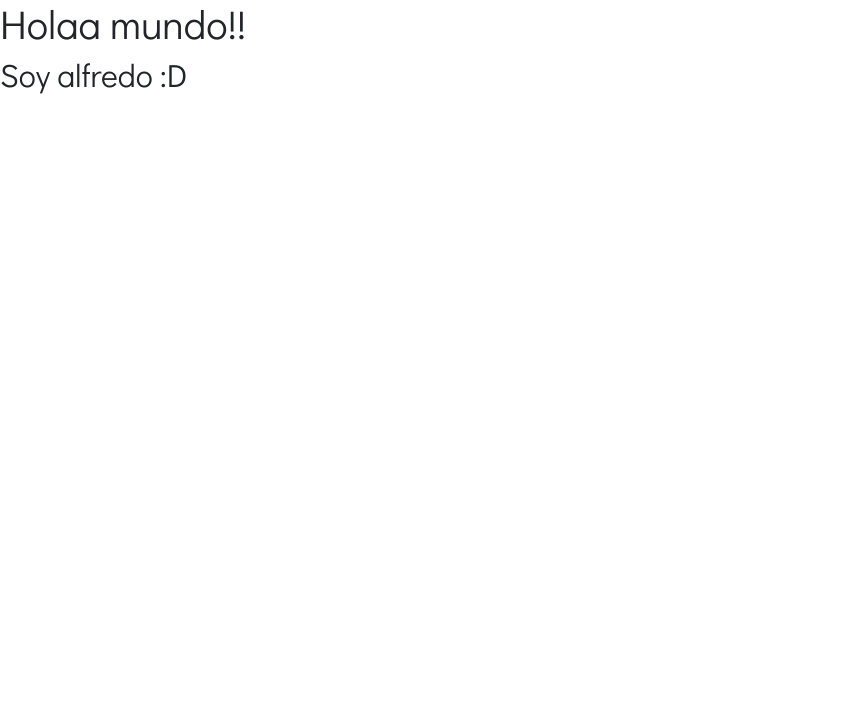
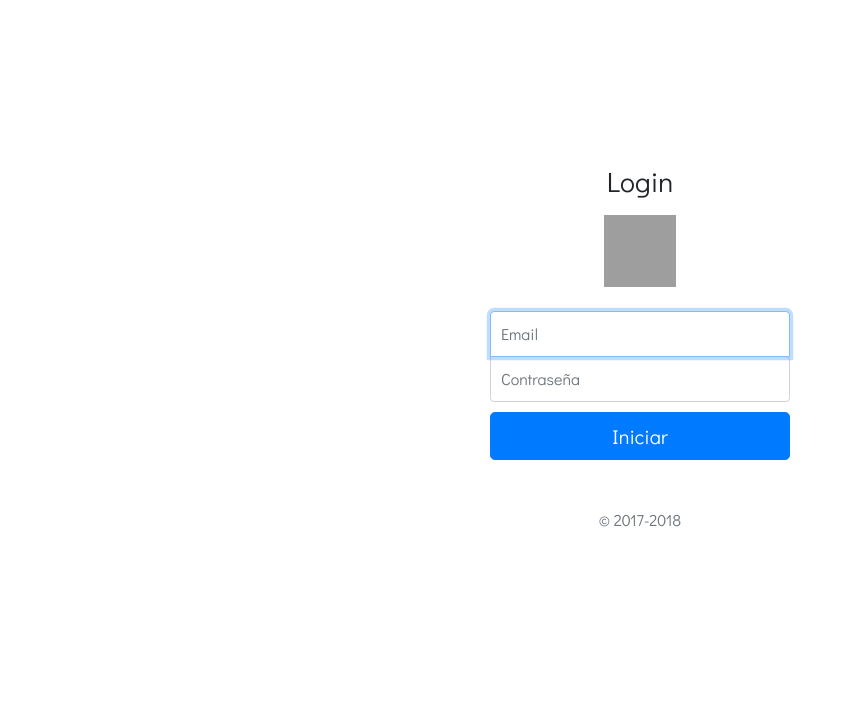
Before and after one commit to AlfredH5393/pry-quickimage, a PHP site: page / in a window 1280 px wide. Shown: the top 712 px of the page, without its empty margins (0-855 px from the left). Run offline with PHP 8.4, Linux system fonts and the light colour scheme; grey boxes are pictures that could not be loaded.

Commit message:
carpeta model controller y view

```diff
--- a/index.html
+++ b/index.html
@@ -5,11 +5,25 @@
     <meta name="viewport" content="width=device-width, initial-scale=1.0">
     <meta http-equiv="X-UA-Compatible" content="ie=edge">
     <title>Prueba de fuente y B4</title>
-    <!-- <link rel="stylesheet" href="src/css/fonts.css"> -->
+
     <link rel="stylesheet" href="src/css/bootstrap.css">
+    <link rel="stylesheet" href="src/css/style.css">
 </head>
-<body>
-    <h1>Holaa mundo!!</h1>
-    <h2>Soy alfredo :D</h2>
+<body class="text-center">
+    <div class="container-login"></div>
+
+        <div class="login">
+            <form class="form-signin">
+            <h1 class="h3 mb-3 font-weight-normal"> Login</h1>
+              <img class="mb-4" src="https://getbootstrap.com/docs/4.0/assets/brand/bootstrap-solid.svg" alt="" width="72" height="72">
+              <label for="inputEmail" class="sr-only">Email</label>
+              <input type="email" id="inputEmail" class="form-control" placeholder="Email" required autofocus>
+              <label for="inputPassword" class="sr-only">Contraseña</label>
+              <input type="password" id="inputPassword" class="form-control" placeholder="Contraseña" required>
+              <button class="btn btn-lg btn-primary btn-block" type="submit">Iniciar</button>
+              <p class="mt-5 mb-3 text-muted">&copy; 2017-2018</p>
+            </form>
+        </div>
+
 </body>
 </html>
--- a/src/css/style.css
+++ b/src/css/style.css
@@ -12,3 +12,53 @@
 
 .bluefrance {
   color: #3498DB; }
+
+.container-login {
+  height: 100%;
+  background-image: url("../img/background_login.jpg");
+  background-repeat: no-repeat;
+  background-size: cover;
+  background-attachment: fixed;
+  background-position: center center;
+  filter: blur(5px); }
+
+.login {
+  height: 100%;
+  display: -ms-flexbox;
+  display: -webkit-box;
+  display: flex;
+  -ms-flex-align: center;
+  -ms-flex-pack: center;
+  -webkit-box-align: center;
+  align-items: center;
+  -webkit-box-pack: center;
+  justify-content: center;
+  padding-top: 150px;
+  padding-bottom: 150px; }
+
+.form-signin {
+  width: 100%;
+  max-width: 330px;
+  padding: 15px;
+  margin: 0 auto;
+  background: #FFFFFF;
+  border-radius: 10px 10px; }
+
+.form-signin .form-control {
+  position: relative;
+  box-sizing: border-box;
+  height: auto;
+  padding: 10px;
+  font-size: 16px; }
+
+.form-signin .form-control:focus {
+  z-index: 2; }
+
+.form-signin input[type="email"] {
+  margin-bottom: -1px;
+  border-bottom-right-radius: 0;
+  border-bottom-left-radius: 0; }
+
+.form-signin input[type="password"] {
+  margin-bottom: 10px;
+  border-top-left-radius: 0; }
--- a/src/sass/components/_colors.scss
+++ b/src/sass/components/_colors.scss
@@ -1,5 +1,7 @@
+
 .seagreen{color: #1ABC9C;}
 .gris{color: #2C3E50;}
 .negromate{color:#040F0F;}
 .purple{color: #454ADE;}
 .bluefrance{color: #3498DB;}
+$white: #FFFFFF;
--- /dev/null
+++ b/src/sass/components/_login.scss
@@ -0,0 +1,52 @@
+.container-login{
+    height: 100%;
+    background-image: url('../img/background_login.jpg');
+    background-repeat: no-repeat;
+    background-size: cover;
+    background-attachment: fixed;
+    background-position: center center;
+    filter: blur(5px);
+}
+
+.login{
+    height: 100%;
+    display: -ms-flexbox;
+    display: -webkit-box;
+    display: flex;
+    -ms-flex-align: center;
+    -ms-flex-pack: center;
+    -webkit-box-align: center;
+    align-items: center;
+    -webkit-box-pack: center;
+    justify-content: center;
+    padding-top: 150px;
+    padding-bottom: 150px;
+
+}
+.form-signin {
+    width: 100%;
+    max-width: 330px;
+    padding: 15px;
+    margin: 0 auto;
+    background: $white;
+    border-radius: 10px 10px;
+  }
+
+.form-signin .form-control {
+  position: relative;
+  box-sizing: border-box;
+  height: auto;
+  padding: 10px;
+  font-size: 16px;
+}
+.form-signin .form-control:focus {
+  z-index: 2;
+}
+.form-signin input[type="email"] {
+  margin-bottom: -1px;
+  border-bottom-right-radius: 0;
+  border-bottom-left-radius: 0;
+}
+.form-signin input[type="password"] {
+  margin-bottom: 10px;
+  border-top-left-radius: 0;}
--- a/src/sass/style.scss
+++ b/src/sass/style.scss
@@ -1 +1,2 @@
 @import 'components/colors';
+@import 'components/login';
```
Also changed, not shown: controller/main.php (added), model/main.php (added), src/img/background_login.jpg (added), view/index.html (added).
